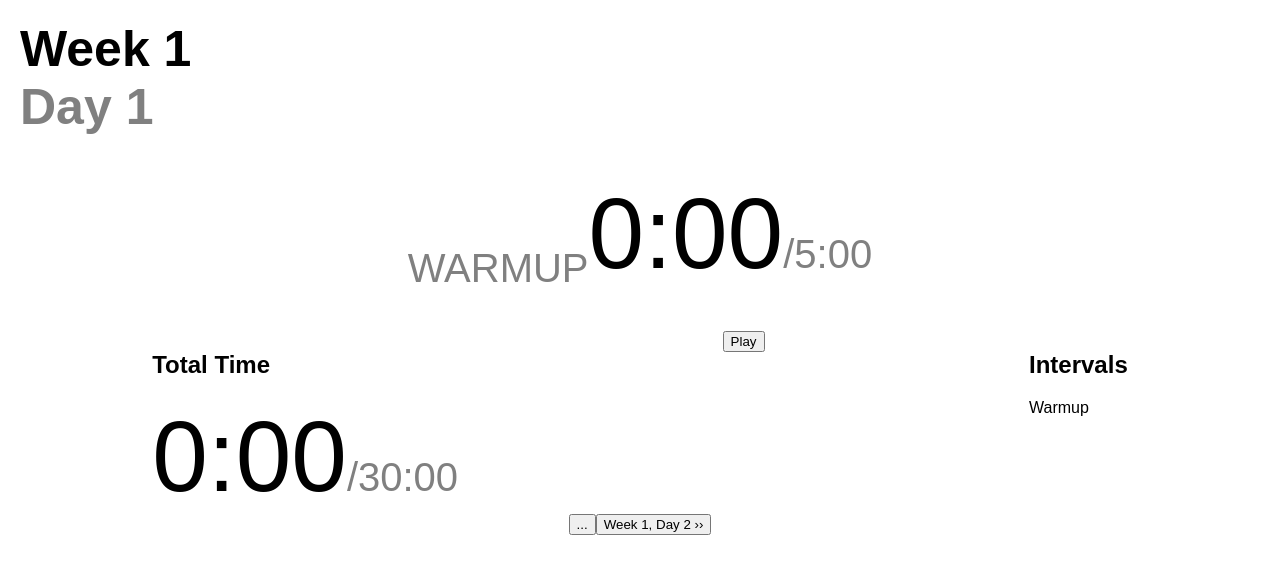
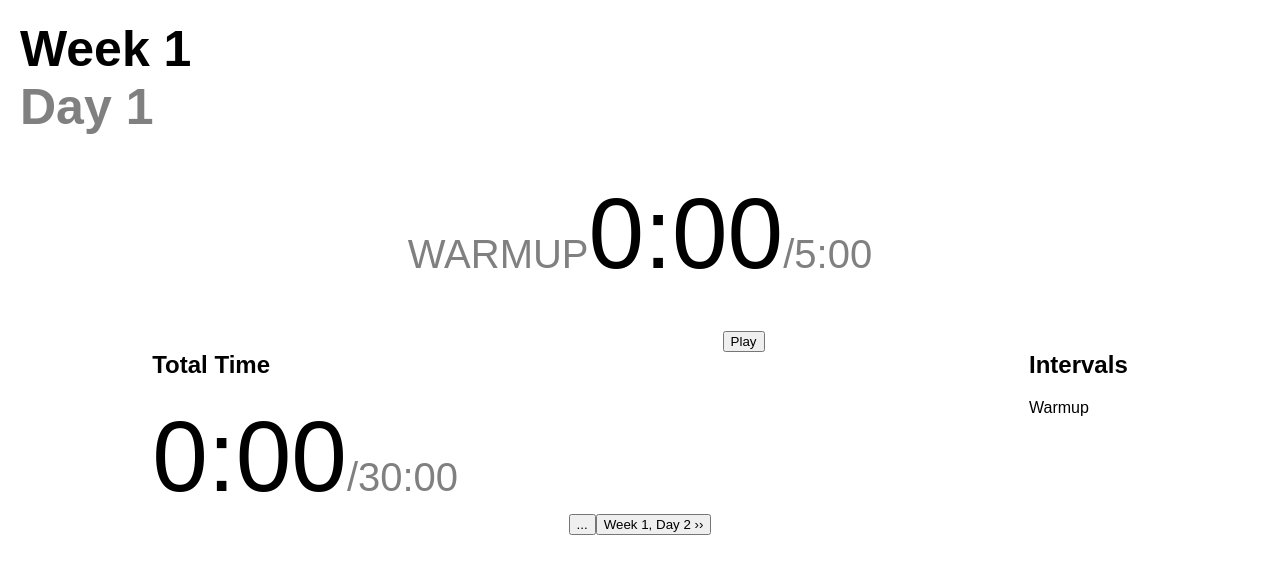
Before and after one commit to mssen/c25k-timer, a React (Create React App) app: page / in a window 1280 px wide. Shown: the top 574 px of the page. Built offline with nearby package versions, Linux system fonts and the light colour scheme.

Commit message:
Aligned text for interval timer.

```diff
--- a/src/App.css
+++ b/src/App.css
@@ -24,7 +24,7 @@
 .interval-timer {
   margin: 40px 0;
   display: flex;
-  align-items: flex-end;
+  align-items: baseline;
 }
 
 .interval-text {
```
